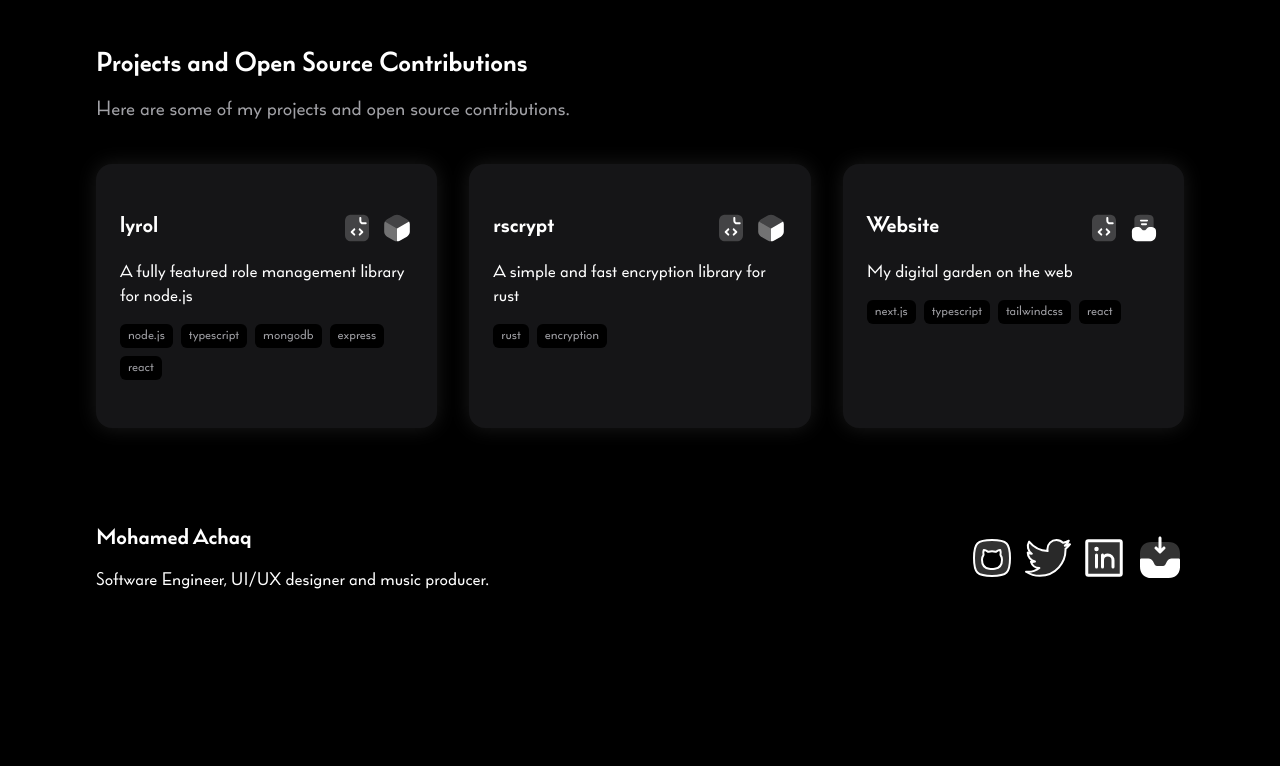
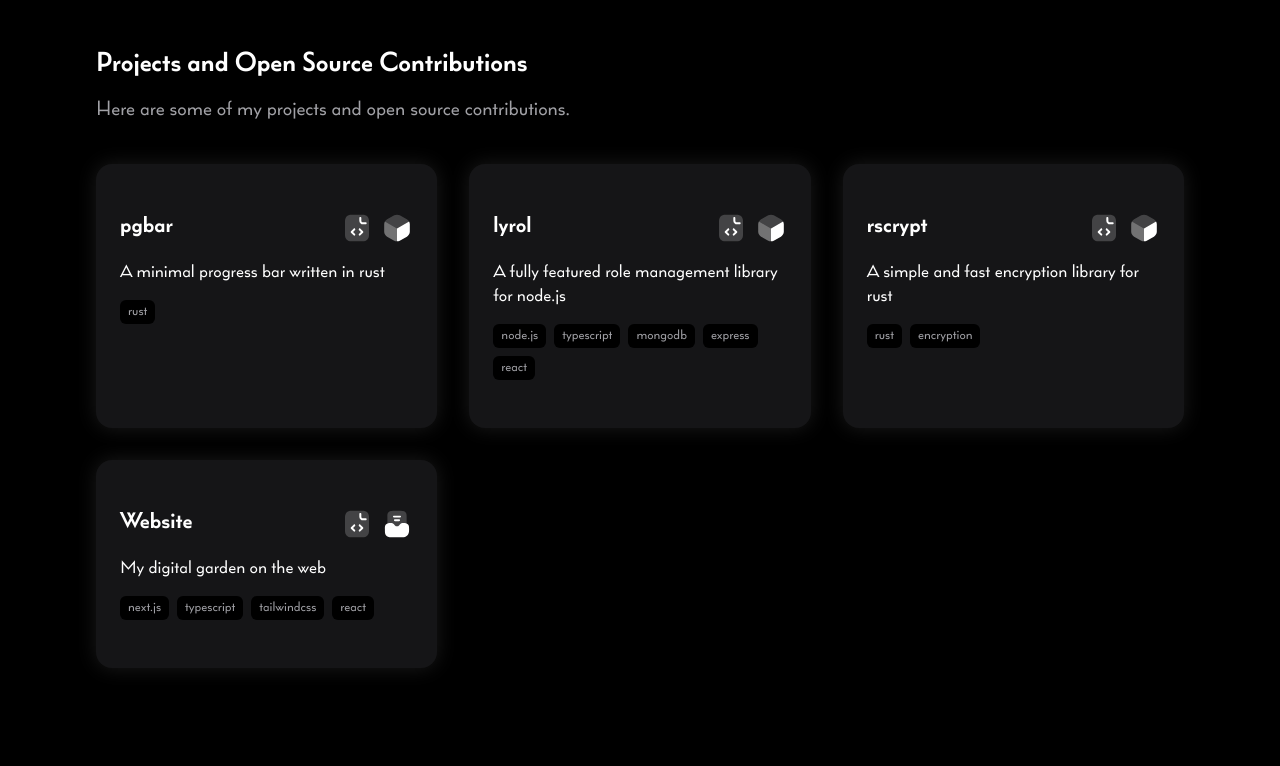
Before and after one commit to triyanox/website, a Next.js app: page / in a window 1280 px wide. Shown: the part 1072-1838 px from the top of the page. Before the commit the page ends 1728 px from the top, so only its background shows below. Built offline with nearby package versions, Linux system fonts and the light colour scheme.

Commit message:
Add pgbar

```diff
--- a/components/home/Projects.tsx
+++ b/components/home/Projects.tsx
@@ -5,6 +5,14 @@ import ToolTip from "components/Tooltip";
 import NextLink from "next/link";
 
 const ProjectList = [
+  {
+    id: "pgbar",
+    title: "pgbar",
+    summary: "A minimal progress bar written in rust",
+    github: "https://github.com/triyanox/pgbar",
+    package: "https://crates.io/crates/pgbar",
+    tags: ["rust"],
+  },
   {
     id: "lyrol",
     title: "lyrol",
```
